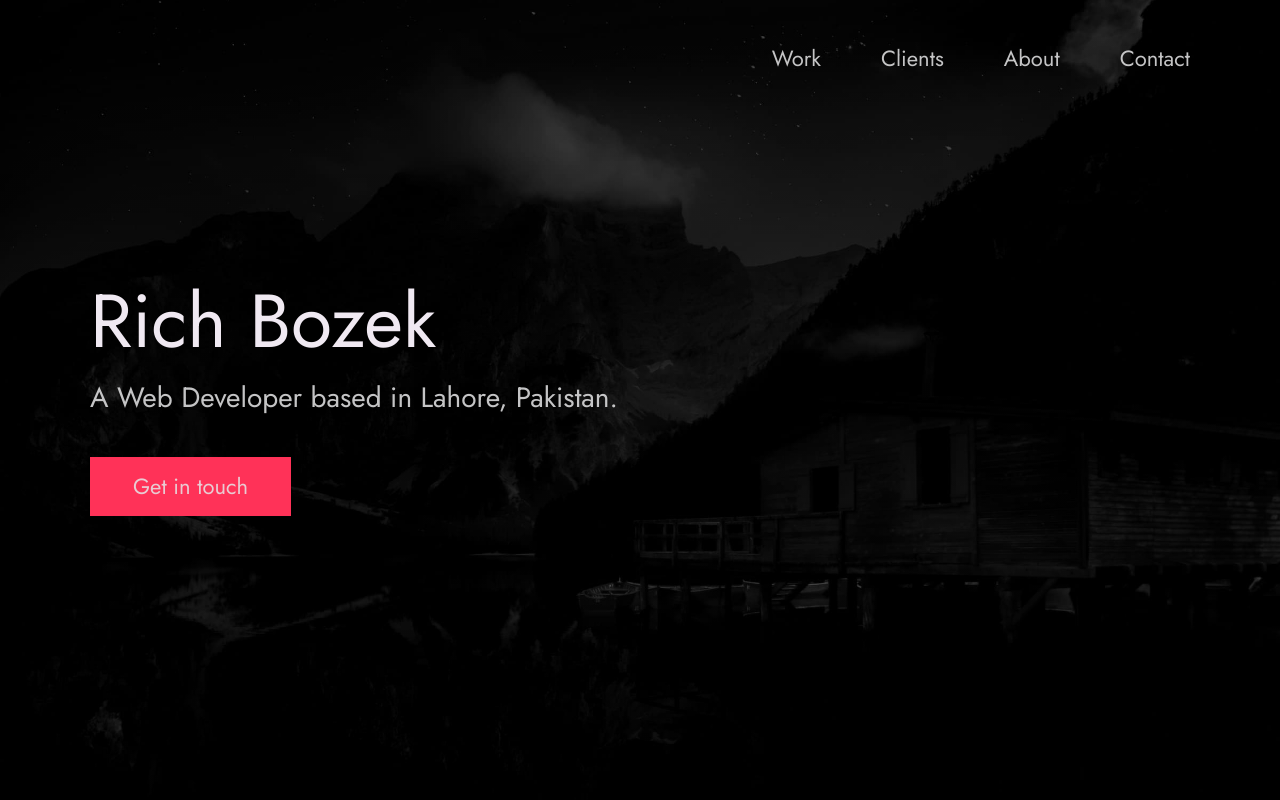
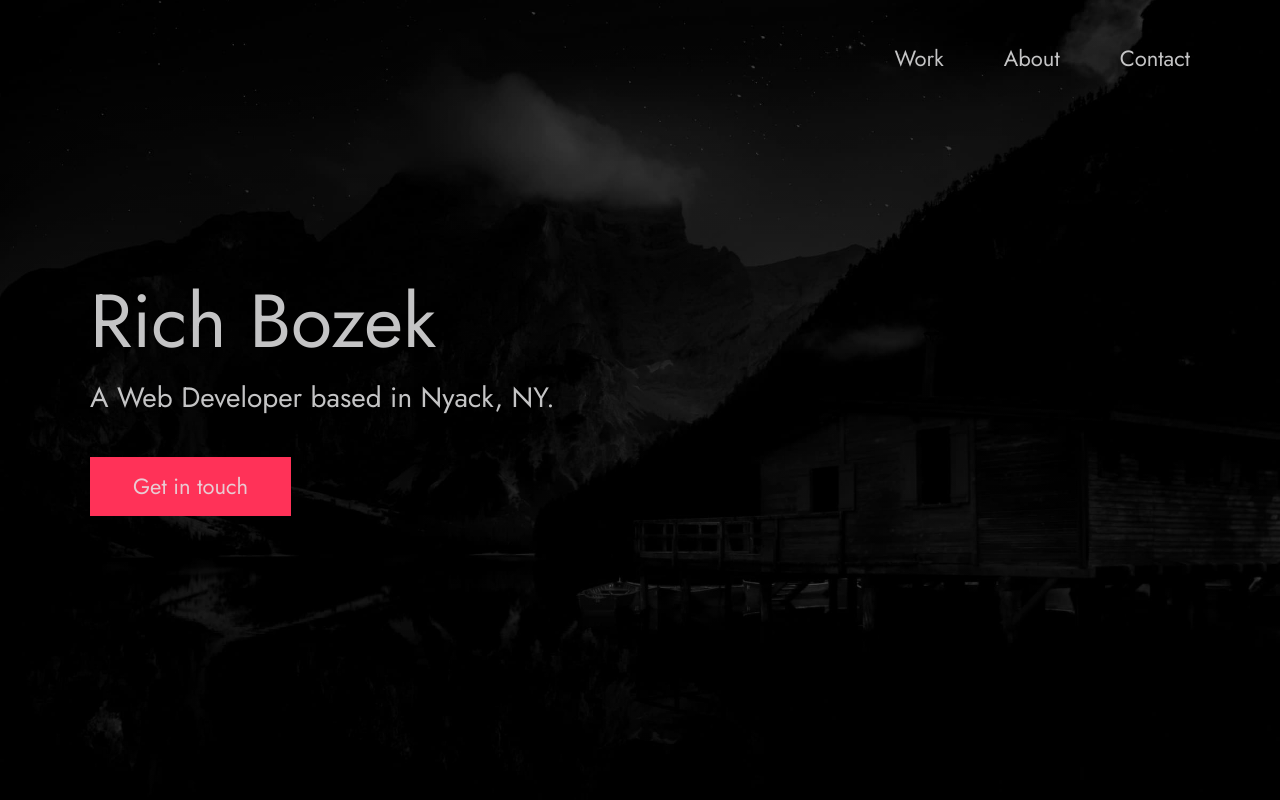
Before and after one commit to rbozek/portfolio, a plain HTML site: page index.html in a window 1280 px wide. Shown: the top 800 px of the page. Drawn offline with Linux system fonts and the light colour scheme.

Commit message:
update nav

```diff
--- a/index.css
+++ b/index.css
@@ -36,6 +36,7 @@
 
     --black: #000;
     --pink: #ff3258;
+    /* --pink: #dc8000; */  <-- orange to use later
     --white: #f0e9f2;
     --white-1: #e5e5e6da;
 
--- a/index.html
+++ b/index.html
@@ -23,8 +23,7 @@
     <div class="row">
       <nav class="nav" role="navigation">
         <ul class="nav__items">
-          <li class="nav__item"><a href="#work" class="nav__link">Work</a></li>
-          <li class="nav__item"><a href="#clients" class="nav__link">Clients</a></li>
+          <li class="nav__item"><a href="#portfolio" class="nav__link">Work</a></li>
           <li class="nav__item">
             <a href="#about" class="nav__link">About</a>
           </li>
@@ -41,7 +40,7 @@
           <span>Rich Bozek</span>
         </h1>
         <!-- Put a small paragraph about yourself -->
-        <p>A Web Developer based in Lahore, Pakistan.</p>
+        <p>A Web Developer based in Nyack, NY.</p>
         <a href="#contact" class="btn btn--pink">Get in touch</a>
       </div>
     </div>
```
